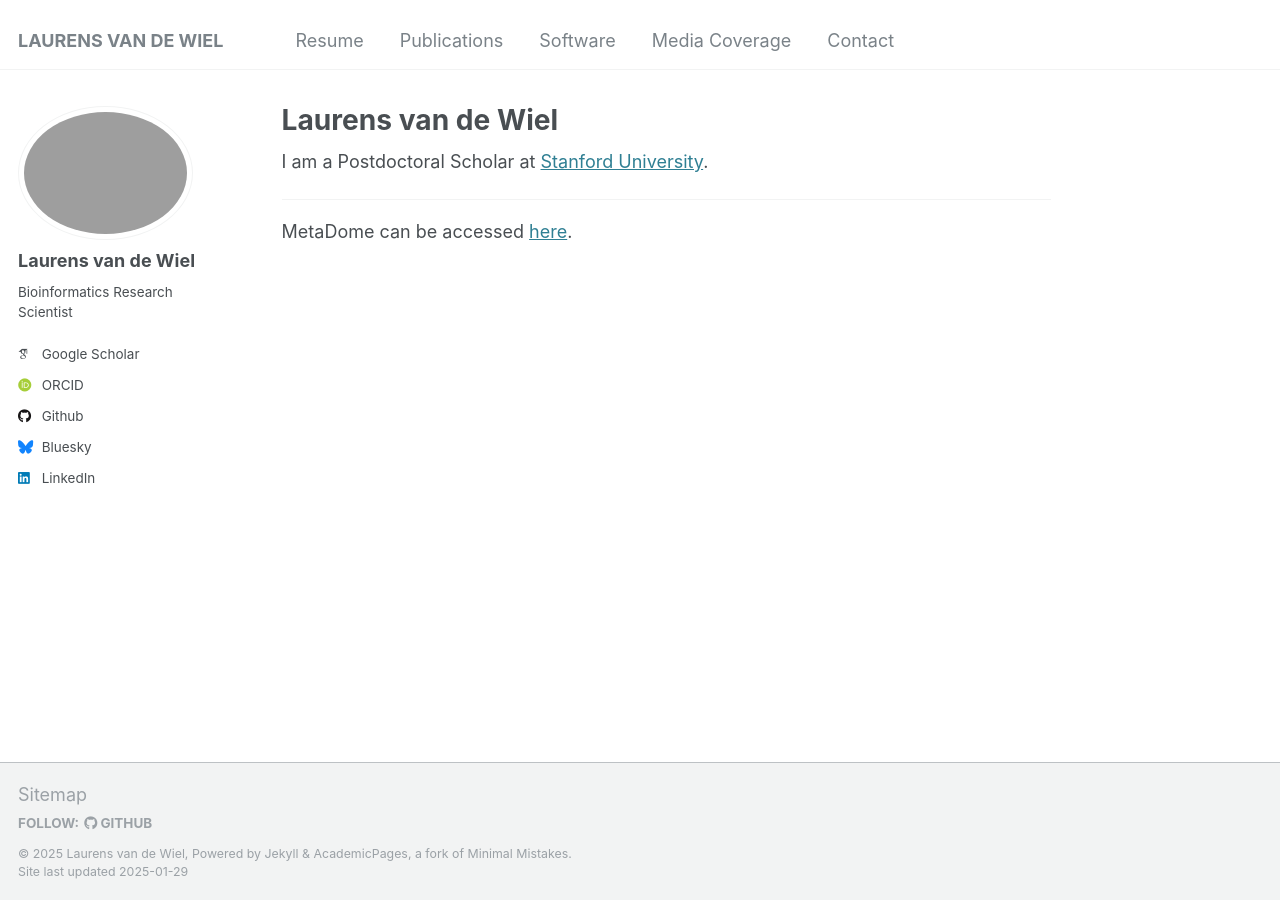
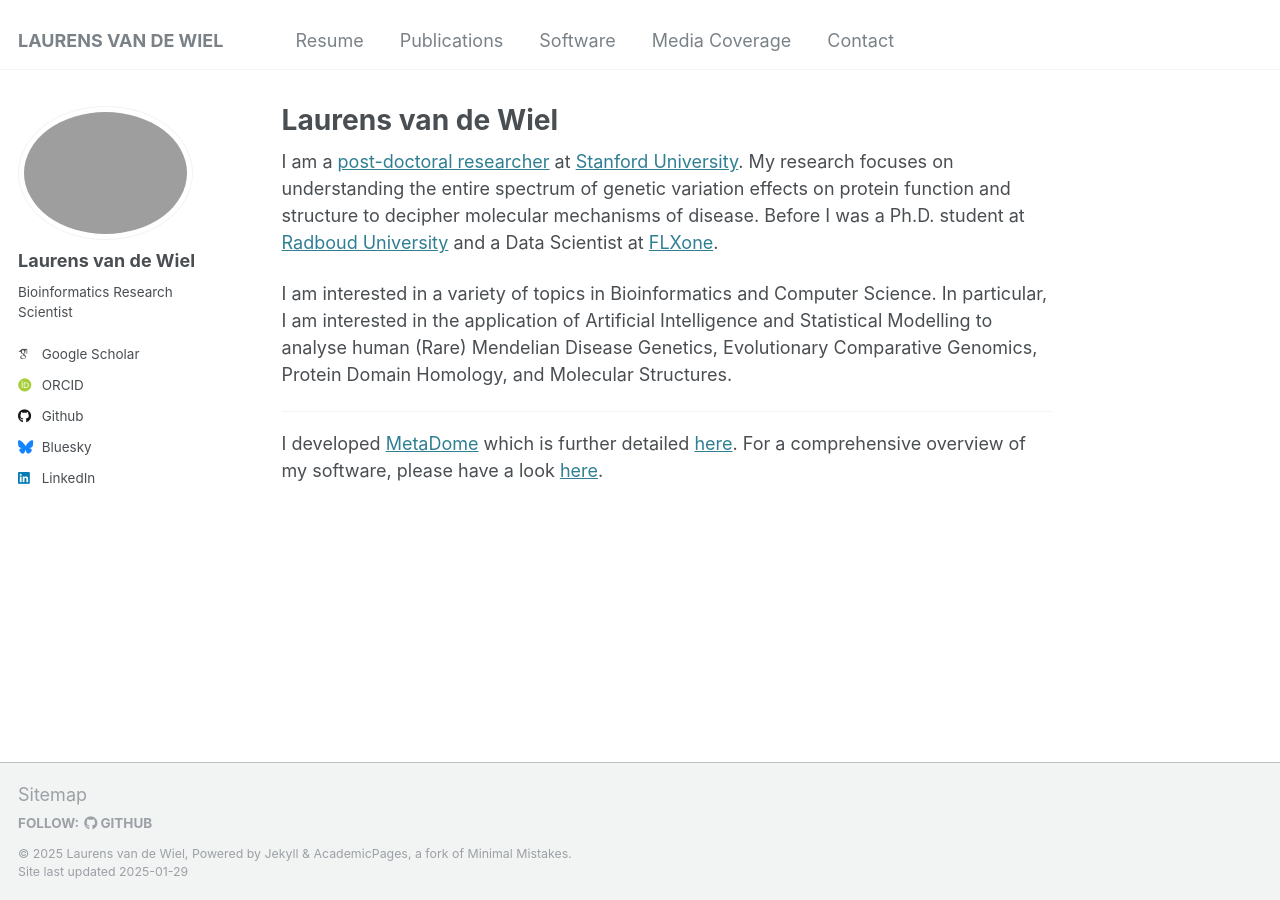
Before and after one commit to laurensvdwiel/laurensvdwiel.github.io, a Jekyll site: the page built from _pages/about.md, in a window 1280 px wide. Built offline with Jekyll 4.4.1, drawn with Linux system fonts in a browser that asks for light colours; some web fonts are replaced.

Commit message:
uodated about

```diff
--- a/_pages/about.md
+++ b/_pages/about.md
@@ -7,8 +7,9 @@ redirect_from:
   - /about.html
 ---
 
-I am a Postdoctoral Scholar at [Stanford University](https://profiles.stanford.edu/lvdwiel).
+I am a [post-doctoral researcher](https://profiles.stanford.edu/lvdwiel) at [Stanford University](https://www.stanford.edu/). My research focuses on understanding the entire spectrum of genetic variation effects on protein function and structure to decipher molecular mechanisms of disease. Before I was a Ph.D. student at [Radboud University](https://www.ru.nl/english/) and a Data Scientist at [FLXone](https://www.linkedin.com/company/flxone/).
 
+I am interested in a variety of topics in Bioinformatics and Computer Science. In particular, I am interested in the application of Artificial Intelligence and Statistical Modelling to analyse human (Rare) Mendelian Disease Genetics, Evolutionary Comparative Genomics, Protein Domain Homology, and Molecular Structures.
 
 ------
-MetaDome can be accessed [here](https://www.metadome.app).
+I developed [MetaDome](https://www.metadome.app) which is further detailed [here](/software/metadome). For a comprehensive overview of my software, please have a look [here](/software).
```
